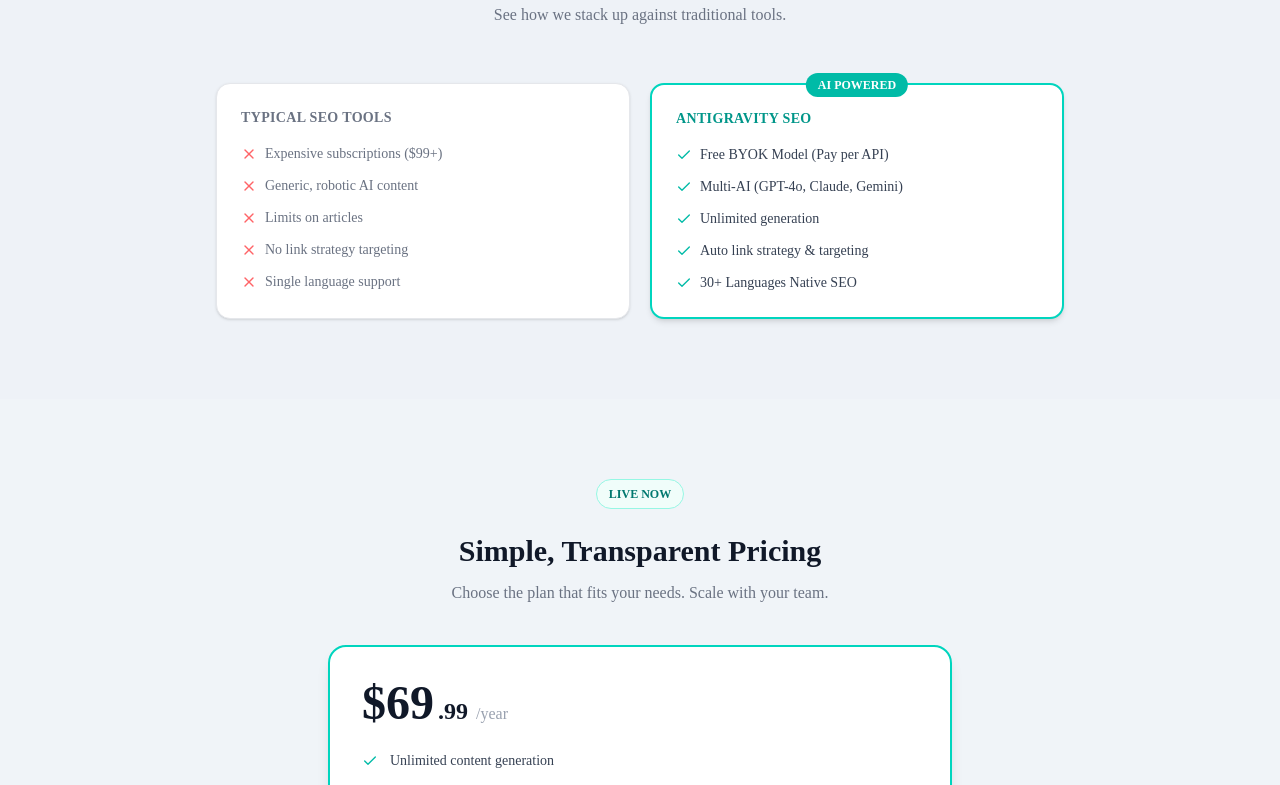
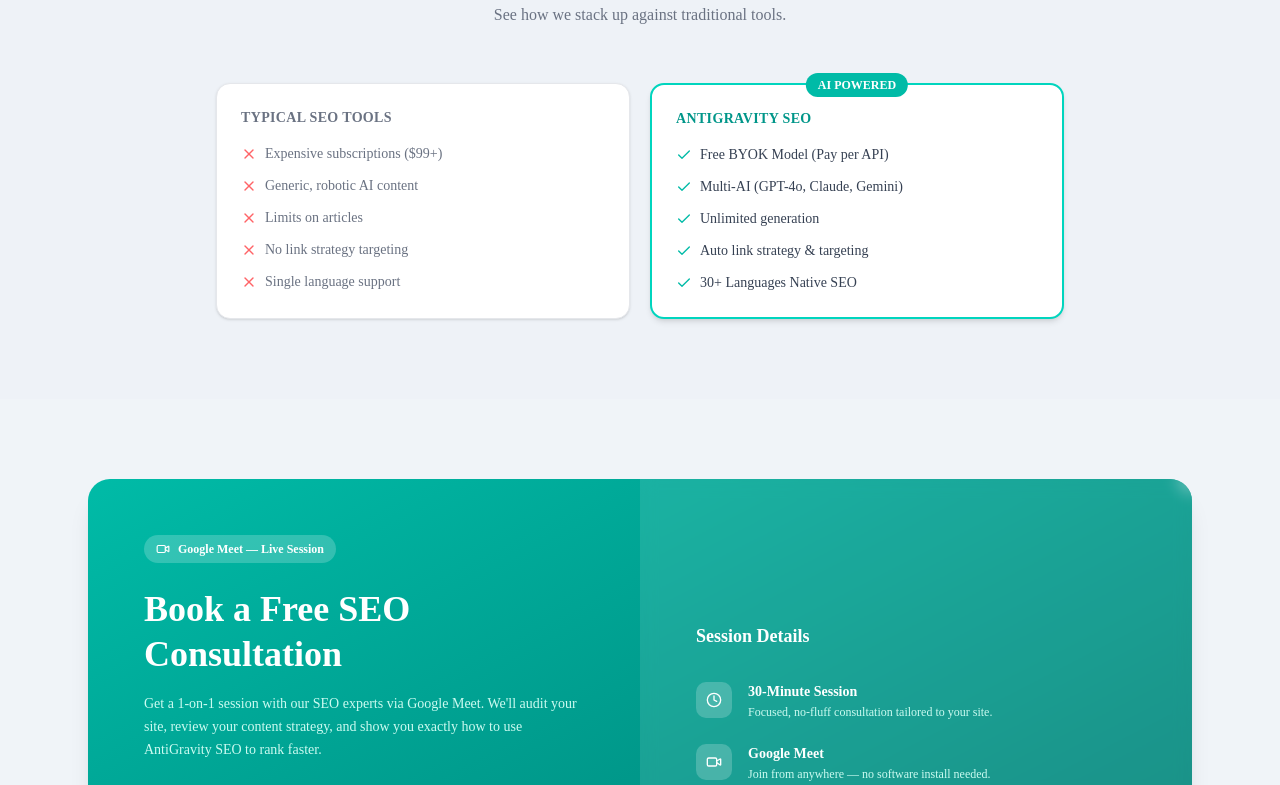
Before and after one commit to aimadbikerchalenetu21-code/antigravity-seo, a Next.js app: page / in a window 1280 px wide. Shown: the part 2000-2785 px from the top of the page. Built offline with nearby package versions, Linux system fonts and the light colour scheme; no server answers.

Commit message:
feat: add SEO consultation via Google Meet section to landing page

```diff
--- a/src/app/page.tsx
+++ b/src/app/page.tsx
@@ -13,6 +13,10 @@
   X,
   ArrowRight,
   ChevronRight,
+  Video,
+  Clock,
+  CalendarDays,
+  BadgeCheck,
 } from "lucide-react";
 
 export default async function LandingPage() {
@@ -31,6 +35,7 @@
           <nav className="hidden md:flex items-center gap-8 text-sm text-gray-600">
             <a href="#features" className="hover:text-gray-900 transition-colors">Features</a>
             <a href="#how-it-works" className="hover:text-gray-900 transition-colors">How It Works</a>
+            <a href="#consultation" className="hover:text-gray-900 transition-colors">Consultation</a>
             <a href="#pricing" className="hover:text-gray-900 transition-colors">Pricing</a>
           </nav>
           <div className="flex items-center gap-3">
@@ -234,6 +239,88 @@
         </div>
       </section>
 
+      {/* CONSULTATION */}
+      <section id="consultation" className="py-20">
+        <div className="max-w-6xl mx-auto px-6">
+          <div className="bg-gradient-to-br from-teal-500 to-teal-700 rounded-3xl overflow-hidden shadow-xl">
+            <div className="grid grid-cols-1 md:grid-cols-2 gap-0">
+              {/* Left */}
+              <div className="p-10 md:p-14 flex flex-col justify-center">
+                <div className="inline-flex items-center gap-2 bg-white/20 text-white text-xs font-semibold px-3 py-1.5 rounded-full mb-6 w-fit">
+                  <Video className="h-3.5 w-3.5" />
+                  Google Meet — Live Session
+                </div>
+                <h2 className="text-3xl md:text-4xl font-extrabold text-white leading-tight mb-4">
+                  Book a Free SEO<br />Consultation
+                </h2>
+                <p className="text-teal-100 text-sm leading-relaxed mb-8">
+                  Get a 1-on-1 session with our SEO experts via Google Meet. We&apos;ll audit your site, review your content strategy, and show you exactly how to use AntiGravity SEO to rank faster.
+                </p>
+                <ul className="space-y-3 mb-10">
+                  {[
+                    "Live site audit & keyword review",
+                    "Custom content strategy for your niche",
+                    "Hands-on demo with your own keywords",
+                    "Q&A — ask anything about SEO",
+                  ].map((item) => (
+                    <li key={item} className="flex items-center gap-3 text-sm text-white">
+                      <BadgeCheck className="h-4 w-4 text-teal-200 shrink-0" />
+                      {item}
+                    </li>
+                  ))}
+                </ul>
+                <a
+                  href="https://meet.google.com/new"
+                  target="_blank"
+                  rel="noopener noreferrer"
+                  className="inline-flex items-center justify-center gap-2 bg-white text-teal-600 font-bold px-6 py-3 rounded-xl hover:bg-teal-50 transition-colors text-sm w-fit"
+                >
+                  <Video className="h-4 w-4" />
+                  Book Your Free Session
+                </a>
+              </div>
+
+              {/* Right */}
+              <div className="bg-white/10 backdrop-blur p-10 md:p-14 flex flex-col justify-center gap-6">
+                <h3 className="text-white font-bold text-lg mb-2">Session Details</h3>
+                {[
+                  {
+                    icon: Clock,
+                    title: "30-Minute Session",
+                    desc: "Focused, no-fluff consultation tailored to your site.",
+                  },
+                  {
+                    icon: Video,
+                    title: "Google Meet",
+                    desc: "Join from anywhere — no software install needed.",
+                  },
+                  {
+                    icon: CalendarDays,
+                    title: "Flexible Scheduling",
+                    desc: "Pick a time that works for you, 7 days a week.",
+                  },
+                  {
+                    icon: BadgeCheck,
+                    title: "100% Free",
+                    desc: "No credit card, no obligation. Just real SEO advice.",
+                  },
+                ].map(({ icon: Icon, title, desc }) => (
+                  <div key={title} className="flex items-start gap-4">
+                    <div className="w-9 h-9 rounded-lg bg-white/20 flex items-center justify-center shrink-0">
+                      <Icon className="h-4 w-4 text-white" />
+                    </div>
+                    <div>
+                      <p className="text-white font-semibold text-sm">{title}</p>
+                      <p className="text-teal-100 text-xs mt-0.5">{desc}</p>
+                    </div>
+                  </div>
+                ))}
+              </div>
+            </div>
+          </div>
+        </div>
+      </section>
+
       {/* PRICING */}
       <section id="pricing" className="py-20">
         <div className="max-w-2xl mx-auto px-6 text-center">
```
